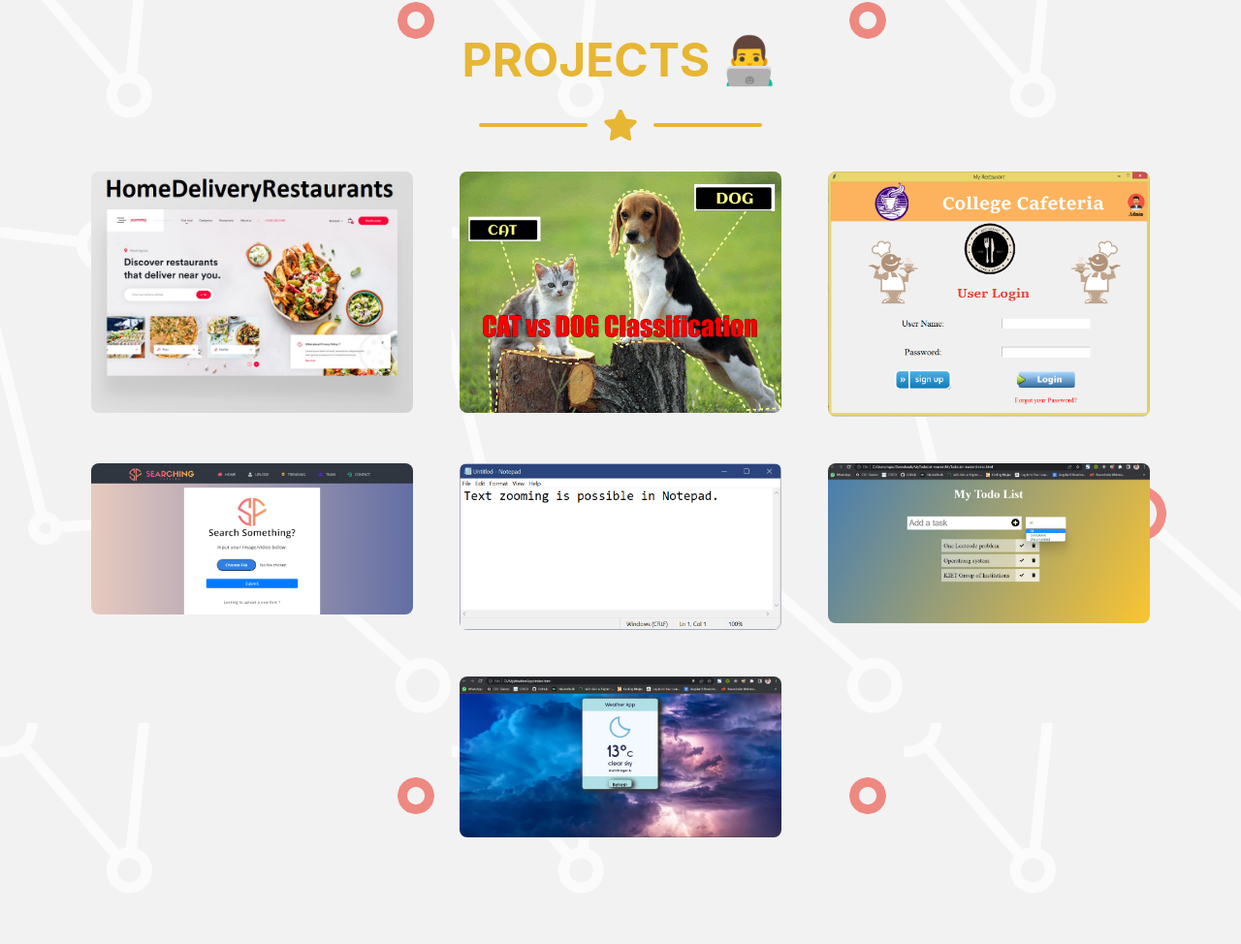
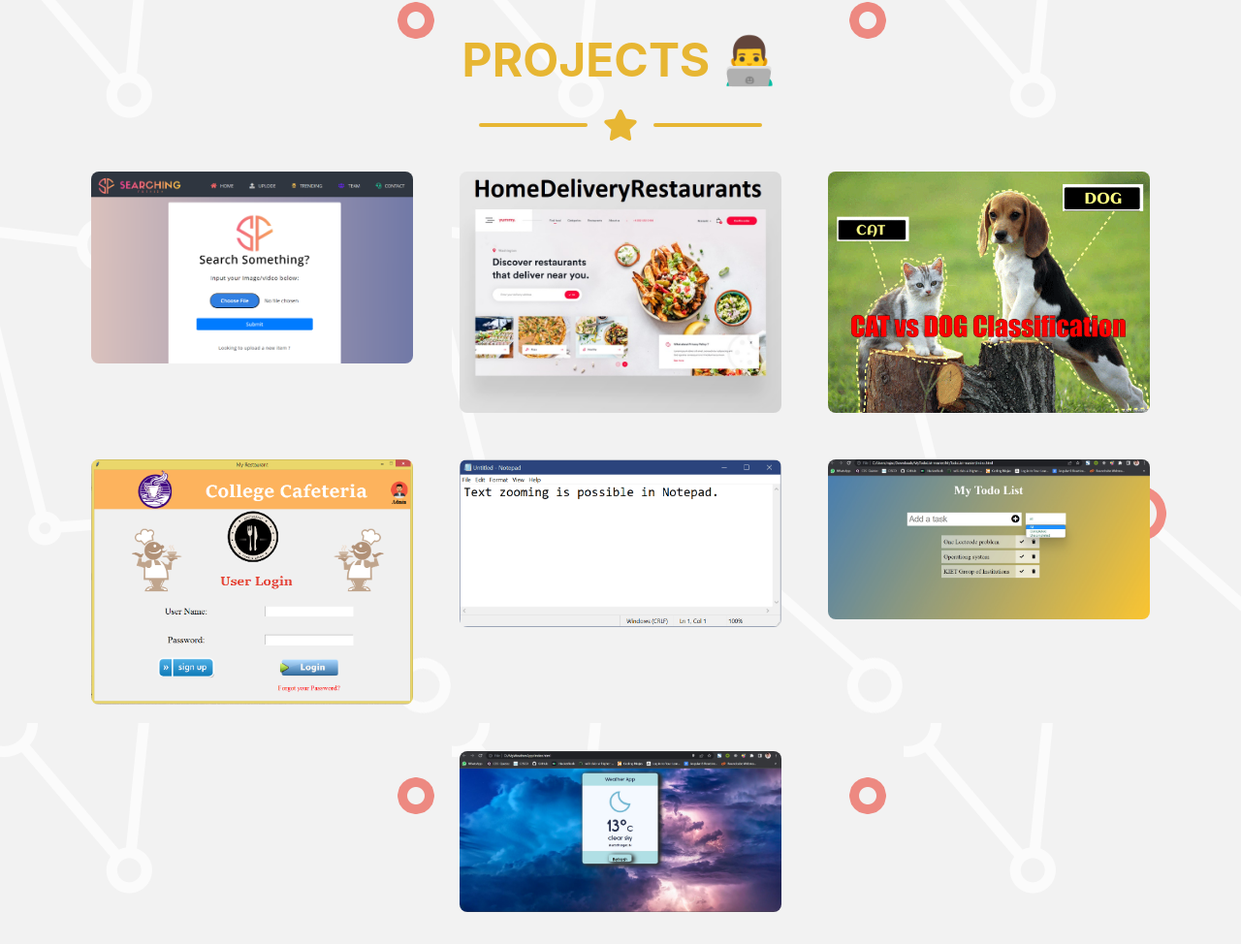
Before and after one commit to rohiit-chaurasiya/rohiit-chaurasiya.github.io, a plain HTML site: page index.html in a window 1280 px wide. Shown: the part 2341-3315 px from the top of the page at 97% size. Drawn offline with nearby package versions, Linux system fonts and the light colour scheme; a web font is replaced by a local one.

Commit message:
Update index.html

```diff
--- a/index.html
+++ b/index.html
@@ -189,6 +189,18 @@
                 <!-- Portfolio Items-->
                 <!-- Portfolio Items-->
                 <!-- Portfolio Items-->
+
+                <div class="col-md-6 col-lg-4 mb-5">
+                    <div class="portfolio-item mx-auto" data-toggle="modal" data-target="#project4">
+                        <div
+                            class="portfolio-item-caption d-flex align-items-center justify-content-center h-100 w-100">
+                            <div class="portfolio-item-caption-content text-center text-white"><i
+                                    class="fas fa-plus fa-3x"></i></div>
+                        </div><img class="img-fluid" src="assets/searchingF.png" alt="Project 7" />
+                    </div>
+                </div>
+
+
                 <div class="col-md-6 col-lg-4 mb-5">
                     <div class="portfolio-item mx-auto" data-toggle="modal" data-target="#project1">
                         <div
@@ -219,15 +231,7 @@
                     </div>
                 </div>
 
-                <div class="col-md-6 col-lg-4 mb-5">
-                    <div class="portfolio-item mx-auto" data-toggle="modal" data-target="#project4">
-                        <div
-                            class="portfolio-item-caption d-flex align-items-center justify-content-center h-100 w-100">
-                            <div class="portfolio-item-caption-content text-center text-white"><i
-                                    class="fas fa-plus fa-3x"></i></div>
-                        </div><img class="img-fluid" src="assets/searchingFashionn.png" alt="Project 7" />
-                    </div>
-                </div>
+
 
                 <div class="col-md-6 col-lg-4 mb-5">
                     <div class="portfolio-item mx-auto" data-toggle="modal" data-target="#project5">
```
